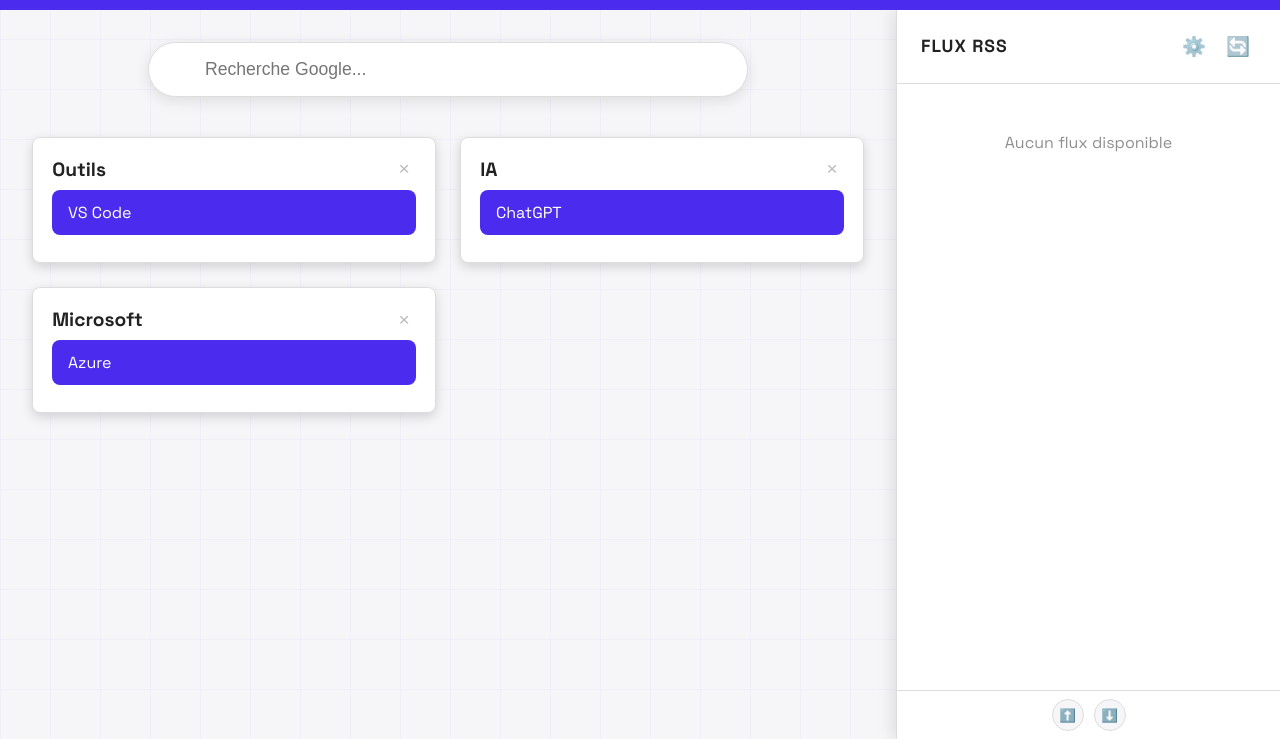
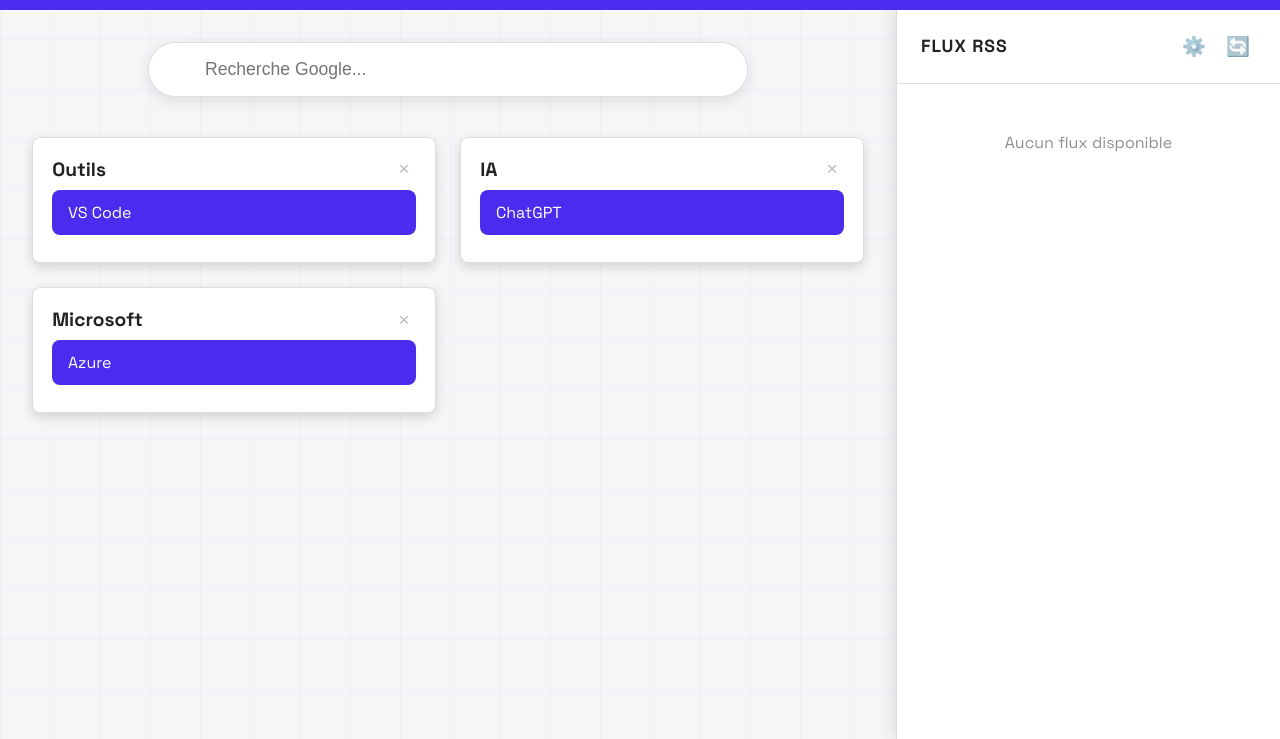
Before and after one commit to ebrangerieau/homepage360, a website built with Vite: page index.html in a window 1280 px wide. Shown: the part 61-800 px from the top of the page. Built offline with nearby package versions, Linux system fonts and the light colour scheme; no server answers.

Commit message:
Correction ascenseur vertical

```diff
--- a/index.html
+++ b/index.html
@@ -80,10 +80,6 @@
       <div id="rss-list" class="rss-list">
         <!-- RSS items will be injected by script.js -->
         <div style="text-align:center; padding:2rem; opacity:0.5;">Chargement des flux...</div>
-      </div>
-      <div class="rss-scroll-controls">
-        <button id="rss-up-btn" title="Monter">⬆️</button>
-        <button id="rss-down-btn" title="Descendre">⬇️</button>
       </div>
     </aside>
   </div>
```
